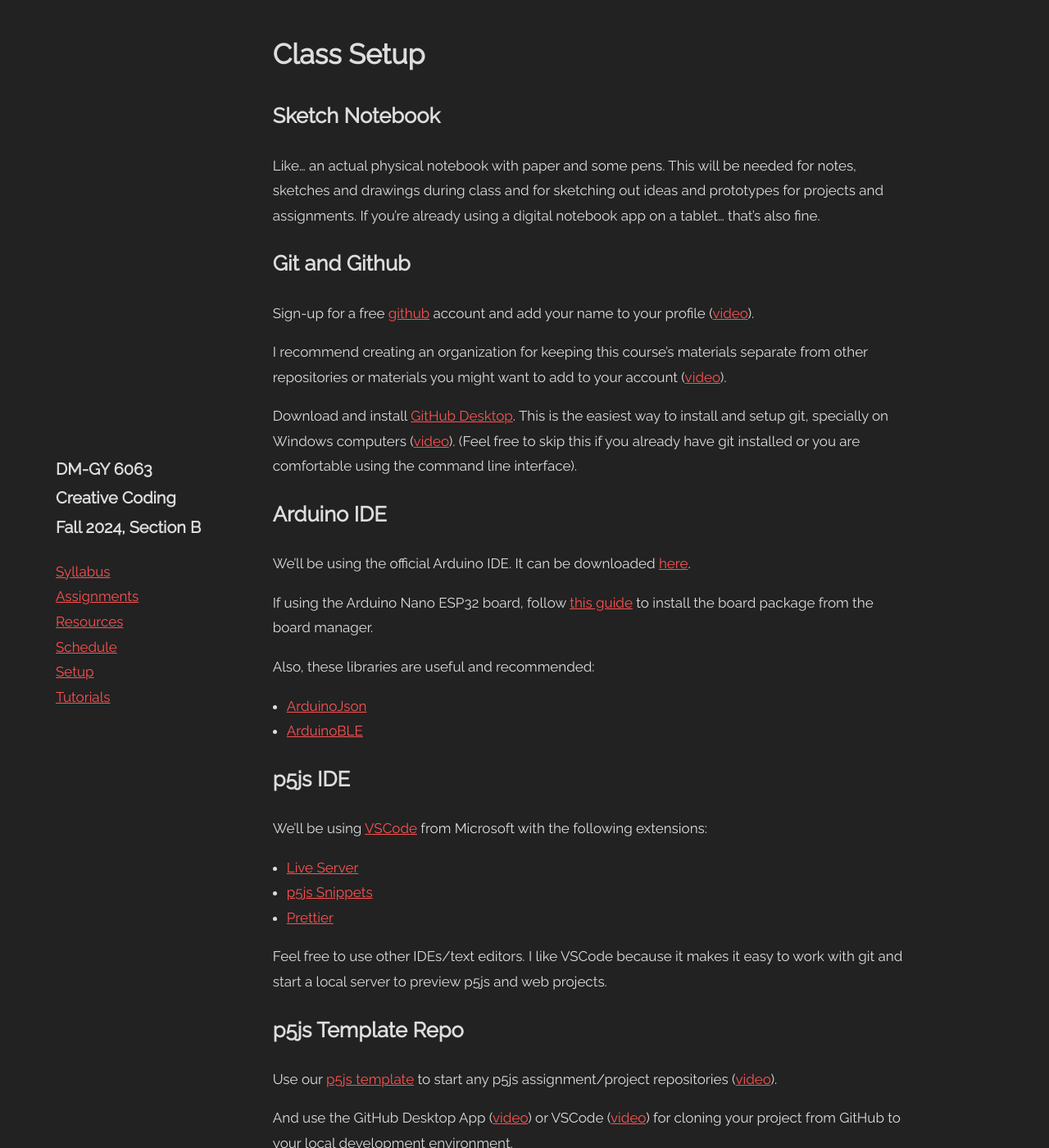
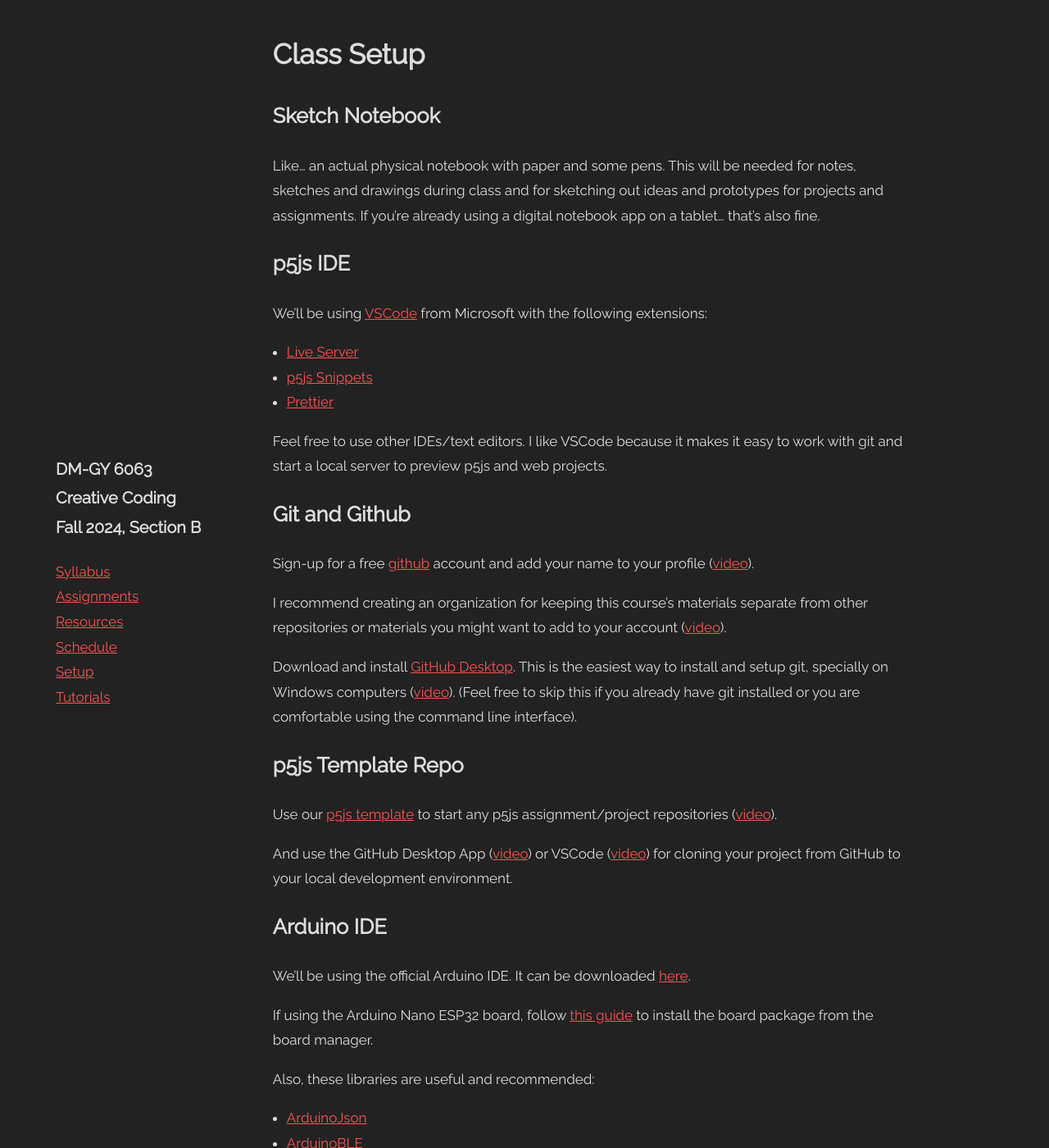
Before and after one commit to DM-GY-6063-2024F-B/DM-GY-6063-2024F-B.github.io, a Jekyll site: the page built from _pages/setup.md, in a window 1280 px wide and 1400 px high. Shown: the whole window at 82% size. Built offline with Jekyll 4.4.1, drawn with Linux system fonts in a browser that asks for light colours; part of the change alters nothing that is shown.

```diff
--- a/_pages/setup.md
+++ b/_pages/setup.md
@@ -6,6 +6,16 @@
 
 Like... an actual physical notebook with paper and some pens. This will be needed for notes, sketches and drawings during class and for sketching out ideas and prototypes for projects and assignments. If you're already using a digital notebook app on a tablet... that's also fine.
 
+## p5js IDE
+
+We'll be using [VSCode](https://code.visualstudio.com/) from Microsoft with the following extensions:
+
+- [Live Server](https://marketplace.visualstudio.com/items?itemName=ritwickdey.LiveServer)
+- [p5js Snippets](https://marketplace.visualstudio.com/items?itemName=acidic9.p5js-snippets)
+- [Prettier](https://marketplace.visualstudio.com/items?itemName=esbenp.prettier-vscode)
+
+Feel free to use other IDEs/text editors. I like VSCode because it makes it easy to work with git and start a local server to preview p5js and web projects.
+
 ## Git and Github
 
 Sign-up for a free [github](https://github.com) account and add your name to your profile ([video](https://www.youtube.com/watch?v=ZVRuPO8nCLA)).
@@ -13,6 +23,12 @@ Sign-up for a free [github](https://github.com) account and add your name to you
 I recommend creating an organization for keeping this course's materials separate from other repositories or materials you might want to add to your account ([video](https://www.youtube.com/watch?v=wnFm5fYGzso)).
 
 Download and install [GitHub Desktop](https://desktop.github.com/). This is the easiest way to install and setup git, specially on Windows computers ([video](https://www.youtube.com/watch?v=dN5A0kDdCwk)). (Feel free to skip this if you already have git installed or you are comfortable using the command line interface).
+
+## p5js Template Repo
+
+Use our [p5js template](https://github.com/DM-GY-6063-2024F-B/p5js-template) to start any p5js assignment/project repositories ([video](https://www.youtube.com/watch?v=CDNc-epGz58)).
+
+And use the GitHub Desktop App ([video](https://www.youtube.com/watch?v=oFhtTo2x96Q)) or VSCode ([video](https://www.youtube.com/watch?v=ftxObLqN69k)) for cloning your project from GitHub to your local development environment.
 
 ## Arduino IDE
 
@@ -24,19 +40,3 @@ Also, these libraries are useful and recommended:
 
 - [ArduinoJson](https://arduinojson.org/)
 - [ArduinoBLE](https://www.arduino.cc/reference/en/libraries/arduinoble/)
-
-## p5js IDE
-
-We'll be using [VSCode](https://code.visualstudio.com/) from Microsoft with the following extensions:
-
-- [Live Server](https://marketplace.visualstudio.com/items?itemName=ritwickdey.LiveServer)
-- [p5js Snippets](https://marketplace.visualstudio.com/items?itemName=acidic9.p5js-snippets)
-- [Prettier](https://marketplace.visualstudio.com/items?itemName=esbenp.prettier-vscode)
-
-Feel free to use other IDEs/text editors. I like VSCode because it makes it easy to work with git and start a local server to preview p5js and web projects.
-
-## p5js Template Repo
-
-Use our [p5js template](https://github.com/DM-GY-6063-2024F-B/p5js-template) to start any p5js assignment/project repositories ([video](https://www.youtube.com/watch?v=CDNc-epGz58)).
-
-And use the GitHub Desktop App ([video](https://www.youtube.com/watch?v=oFhtTo2x96Q)) or VSCode ([video](https://www.youtube.com/watch?v=ftxObLqN69k)) for cloning your project from GitHub to your local development environment.
```
